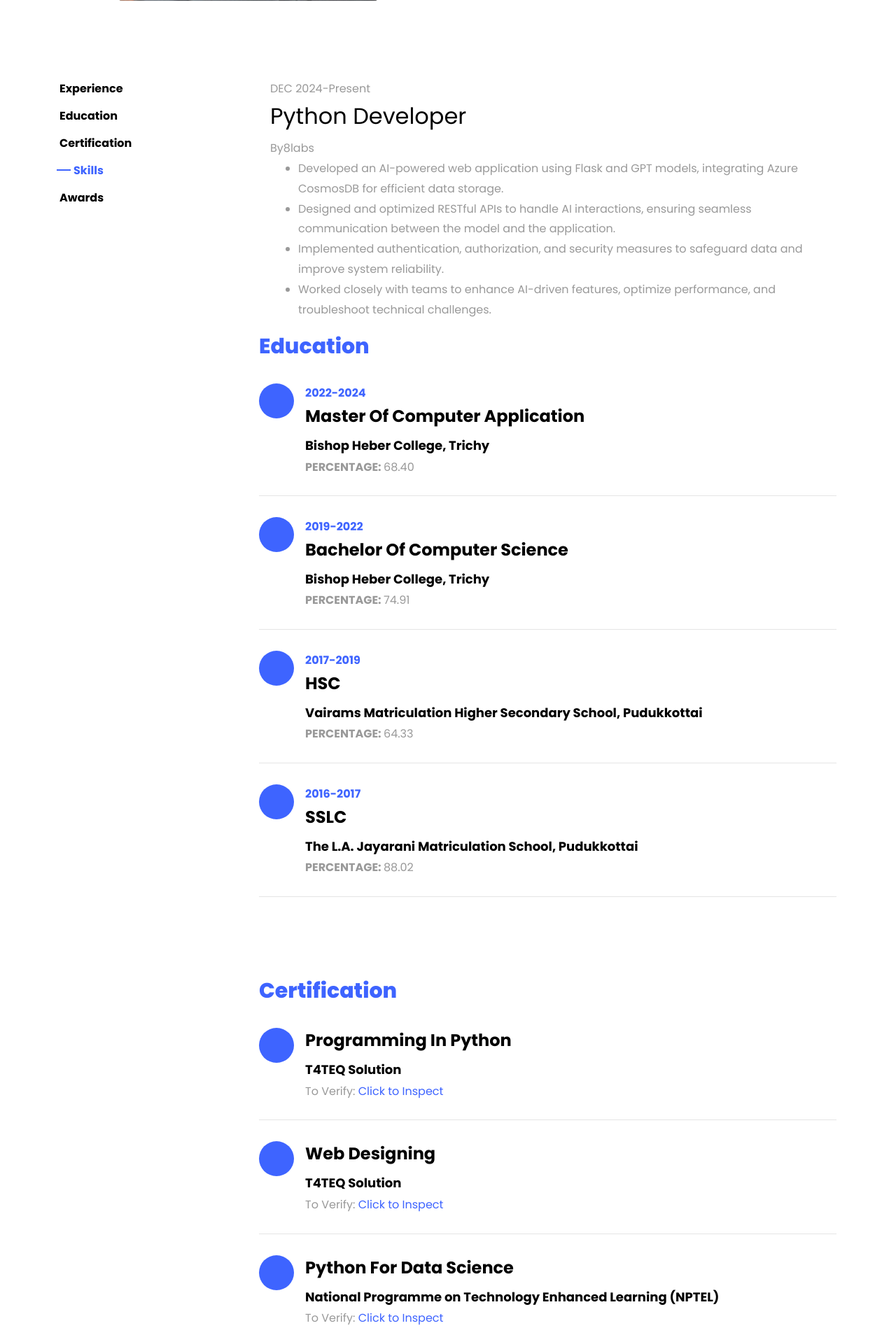
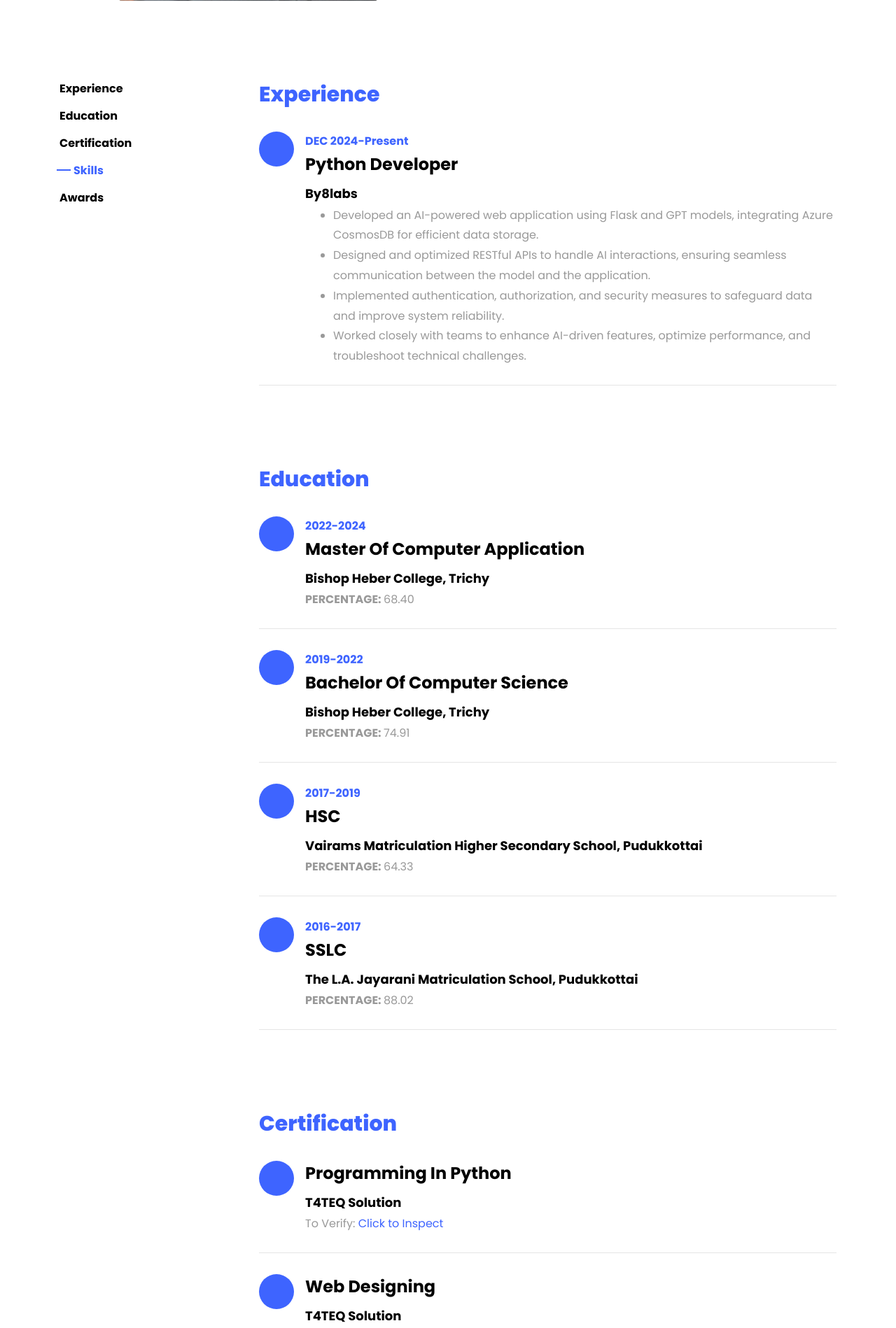
Before and after one commit to HemanthJR/my_portfolio, a Flask app: page / in a window 1280 px wide. Shown: the part 1772-3670 px from the top of the page at 70% size. Run offline with Flask 3, Linux system fonts and the light colour scheme; some libraries are stand-ins or nearby versions; some web fonts are replaced.

Commit message:
Update index.html

```diff
--- a/templates/index.html
+++ b/templates/index.html
@@ -137,6 +137,15 @@
 					</nav>
 				</div>
 				<div class="col-md-9">
+					<div id="page-1" class="page two">
+				              <h2 class="heading">Experience</h2>
+
+				              <div class="resume-wrap d-flex ftco-animate">
+				                <div
+				                  class="icon d-flex align-items-center justify-content-center"
+				                >
+				                  <span class="flaticon-flasks"></span>
+				                </div>
 				                <div class="text pl-3">
 				                  <span class="date">DEC 2024-Present</span>
 				                  <h2>Python Developer</h2>
@@ -163,6 +172,8 @@
 				                    </li>
 				                  </ul>
 
+				                </div>
+				              </div>
 				            </div>
 
 					<div id="page-2" class="page one">
@@ -270,7 +281,7 @@
 					                </div>
 					                <div class="text pl-3">
 					                  <h2>Django REST Frameword</h2>
-					                  <span class="position">Udemey</span>
+					                  <span class="position">Udemy</span>
 					                  <p>
 					                    To Verify:
 					                    <a
```
Lines whose indentation alone changed are shown as unchanged.
